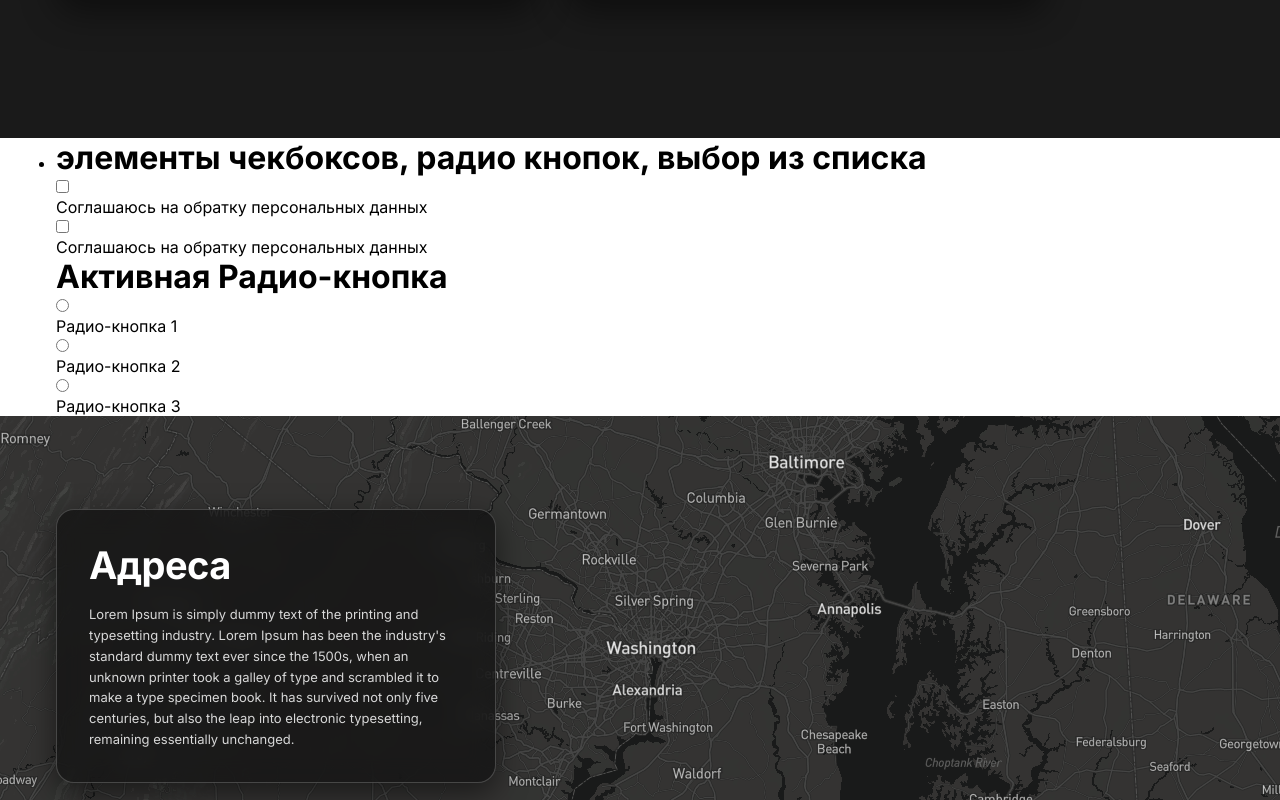
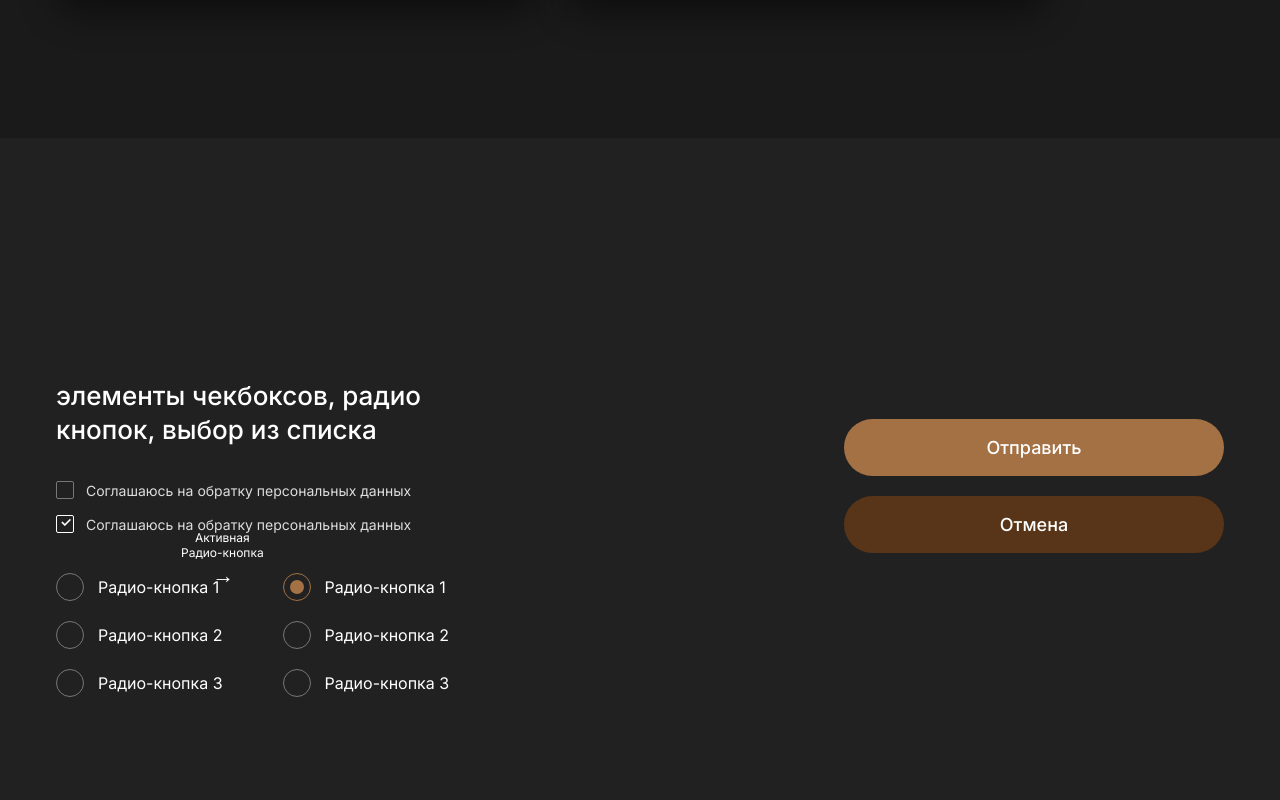
Before and after one commit to dilshodmahmaraimov22-ux/Shoes, a React (Vite) app: page / in a window 1280 px wide. Shown: the part 1560-2360 px from the top of the page. Built offline with nearby package versions, Linux system fonts and the light colour scheme.

Commit message:
style berdim

```diff
--- a/src/Components/Input/Input.css
+++ b/src/Components/Input/Input.css
@@ -0,0 +1,278 @@
+@import url('https://fonts.googleapis.com/css2?family=Inter:wght@400;500;600&display=swap');
+
+* {
+  box-sizing: border-box;
+  margin: 0;
+  padding: 0;
+  font-family: 'Inter', sans-serif;
+}
+
+/* Fon va asosiy konteyner */
+.input {
+  min-height: 100vh;
+  background-color: #212121;
+  color: #ffffff;
+  padding: 80px 40px;
+  display: flex;
+  align-items: center;
+  justify-content: center;
+}
+
+.container {
+  width: 100%;
+  max-width: 1200px;
+  margin: 0 auto;
+}
+
+/* Asosiy ul va li layout */
+.input__list {
+  list-style: none;
+  display: flex;
+  justify-content: space-between;
+  align-items: flex-start;
+  gap: 60px;
+  flex-wrap: wrap;
+}
+
+.input__item {
+  flex: 1;
+  min-width: 320px;
+}
+
+.input__item--buttons {
+  max-width: 380px;
+  display: flex;
+  flex-direction: column;
+  gap: 20px;
+  padding-top: 40px;
+}
+
+/* Sarlavha */
+.input__title {
+  font-size: 26px;
+  font-weight: 500;
+  color: #ffffff;
+  margin-bottom: 35px;
+  max-width: 420px;
+  line-height: 1.3;
+}
+
+/* Checkbox stili */
+.input__checkbox-group {
+  display: flex;
+  flex-direction: column;
+  gap: 16px;
+  margin-bottom: 40px;
+}
+
+.input__flex {
+  display: flex;
+  align-items: center;
+  gap: 12px;
+  cursor: pointer;
+}
+
+.input__inp {
+  appearance: none;
+  -webkit-appearance: none;
+  width: 18px;
+  height: 18px;
+  border: 1px solid #777777;
+  border-radius: 2px;
+  background-color: transparent;
+  cursor: pointer;
+  position: relative;
+  flex-shrink: 0;
+  transition: all 0.2s ease;
+}
+
+.input__inp:checked {
+  border-color: #ffffff;
+  background-color: transparent;
+}
+
+.input__inp:checked::after {
+  content: '✓';
+  position: absolute;
+  color: #ffffff;
+  font-size: 13px;
+  top: -2px;
+  left: 3px;
+  font-weight: bold;
+}
+
+.input__text {
+  font-size: 14px;
+  color: #dddddd;
+  user-select: none;
+}
+
+/* Radio Sektsiyasi va Strelka (Pointer) */
+.input__radio-section {
+  position: relative;
+  margin-top: 20px;
+}
+
+.input__pointer {
+  position: absolute;
+  top: -42px;
+  left: 125px;
+  display: flex;
+  flex-direction: column;
+  align-items: center;
+  z-index: 2;
+}
+
+.input__title2 {
+  font-size: 12px;
+  color: #ffffff;
+  text-align: center;
+  line-height: 1.2;
+  margin-bottom: 4px;
+}
+
+.input__arrow {
+  color: #ffffff;
+  font-size: 22px;
+  line-height: 1;
+  font-weight: 300;
+  letter-spacing: -2px;
+}
+
+/* Radio-knopkalar Flex konteyneri */
+.input__radio-flex {
+  display: flex;
+  gap: 60px;
+  align-items: flex-start;
+}
+
+.input__radio-col {
+  display: flex;
+  flex-direction: column;
+  gap: 20px;
+}
+
+.input__flex2 {
+  display: flex;
+  align-items: center;
+  gap: 14px;
+  cursor: pointer;
+}
+
+/* Custom Radio Button Stili */
+.input__radio {
+  appearance: none;
+  -webkit-appearance: none;
+  width: 28px;
+  height: 28px;
+  border: 1px solid #777777;
+  border-radius: 50%;
+  background-color: transparent;
+  cursor: pointer;
+  position: relative;
+  flex-shrink: 0;
+  transition: all 0.2s ease;
+}
+
+.input__radio:checked {
+  border-color: #a47144;
+}
+
+.input__radio:checked::after {
+  content: '';
+  position: absolute;
+  top: 50%;
+  left: 50%;
+  transform: translate(-50%, -50%);
+  width: 14px;
+  height: 14px;
+  background-color: #a47144;
+  border-radius: 50%;
+}
+
+.input__text2 {
+  font-size: 16px;
+  color: #ffffff;
+  user-select: none;
+}
+
+/* Tugmalar Stili (Buttons) */
+.input__btn {
+  width: 100%;
+  padding: 18px 30px;
+  background-color: #a47144; /* Bronza/Oltinsimon jigarang */
+  color: #ffffff;
+  border: none;
+  border-radius: 40px;
+  font-size: 18px;
+  font-weight: 500;
+  cursor: pointer;
+  transition: background-color 0.3s ease, transform 0.1s ease;
+}
+
+.input__btn:hover {
+  background-color: #8e6038;
+}
+
+.input__btn2 {
+  width: 100%;
+  padding: 18px 30px;
+  background-color: #583519; /* To'q jigarang */
+  color: #ffffff;
+  border: none;
+  border-radius: 40px;
+  font-size: 18px;
+  font-weight: 500;
+  cursor: pointer;
+  transition: background-color 0.3s ease, transform 0.1s ease;
+}
+
+.input__btn2:hover {
+  background-color: #452913;
+}
+
+.input__btn:active,
+.input__btn2:active {
+  transform: scale(0.98);
+}
+
+/* ==========================================
+   RESPONSIVE (Mobil va Planshetlar uchun)
+   ========================================== */
+@media (max-width: 992px) {
+  .input__list {
+    flex-direction: column;
+    gap: 40px;
+  }
+
+  .input__item--buttons {
+    max-width: 100%;
+    width: 100%;
+    padding-top: 0;
+  }
+}
+
+@media (max-width: 576px) {
+  .input {
+    padding: 40px 16px;
+  }
+
+  .input__title {
+    font-size: 20px;
+  }
+
+  .input__radio-flex {
+    gap: 30px;
+  }
+
+  .input__pointer {
+    left: 80px;
+    top: -45px;
+  }
+
+  .input__btn,
+  .input__btn2 {
+    padding: 15px 20px;
+    font-size: 16px;
+  }
+}
--- a/src/Components/Input/Input.jsx
+++ b/src/Components/Input/Input.jsx
@@ -1,36 +1,82 @@
 import React from 'react'
+import './Input.css'
 
 const Input = () => {
   return (
-    <>
     <div className="input">
       <div className="container">
         <div className="input__container">
-                <ul className='input__list'>
-                    <li className='input__item'>
-                        <h1 className='input__title'>элементы чекбоксов, радио кнопок, выбор из списка</h1>
-                        <div className='input__flex'>
-                            <input className='input__inp' type="checkbox"/> <p className='input__text'>Соглашаюсь на обратку персональных данных</p>
+          <ul className="input__list">
+            <li className="input__item">
+              <h1 className="input__title">
+                элементы чекбоксов, радио кнопок, выбор из списка
+              </h1>
+
+              {/* Checkboxlar bloki */}
+              <div className="input__checkbox-group">
+                <label className="input__flex">
+                  <input className="input__inp" type="checkbox" />
+                  <p className="input__text">Соглашаюсь на обратку персональных данных</p>
+                </label>
+                <label className="input__flex">
+                  <input className="input__inp" type="checkbox" defaultChecked />
+                  <p className="input__text">Соглашаюсь на обратку персональных данных</p>
+                </label>
               </div>
-                        <div className='input__flex'>
-                            <input className='input__inp' type="checkbox"/> <p className='input__text'>Соглашаюсь на обратку персональных данных</p>
+
+              {/* Radio-knopkalar va strelka bloki */}
+              <div className="input__radio-section">
+                {/* Aktiv holat ko'rsatkichi (Strelka) */}
+                <div className="input__pointer">
+                  <span className="input__title2">Активная<br />Радио-кнопка</span>
+                  <div className="input__arrow">→</div>
                 </div>
-                        <h1 className='input__title2'>Активная Радио-кнопка</h1>
-                        <div className='input__flex2'>
-                            <input className='input__radio' type="radio" /> <p className='input__text2'>Радио-кнопка 1</p>
+
+                <div className="input__radio-flex">
+                  {/* Chap ustun (Unchecked) */}
+                  <div className="input__radio-col">
+                    <label className="input__flex2">
+                      <input className="input__radio" type="radio" name="group1" />
+                      <p className="input__text2">Радио-кнопка 1</p>
+                    </label>
+                    <label className="input__flex2">
+                      <input className="input__radio" type="radio" name="group1" />
+                      <p className="input__text2">Радио-кнопка 2</p>
+                    </label>
+                    <label className="input__flex2">
+                      <input className="input__radio" type="radio" name="group1" />
+                      <p className="input__text2">Радио-кнопка 3</p>
+                    </label>
                   </div>
-                        <div className='input__flex2'>
-                            <input className='input__radio' type="radio" /> <p className='input__text2'>Радио-кнопка 2</p>
+
+                  {/* O'ng ustun (1-si active) */}
+                  <div className="input__radio-col">
+                    <label className="input__flex2">
+                      <input className="input__radio" type="radio" name="group2" defaultChecked />
+                      <p className="input__text2">Радио-кнопка 1</p>
+                    </label>
+                    <label className="input__flex2">
+                      <input className="input__radio" type="radio" name="group2" />
+                      <p className="input__text2">Радио-кнопка 2</p>
+                    </label>
+                    <label className="input__flex2">
+                      <input className="input__radio" type="radio" name="group2" />
+                      <p className="input__text2">Радио-кнопка 3</p>
+                    </label>
                   </div>
-                        <div className='input__flex2'>
-                            <input className='input__radio' type="radio" /> <p className='input__text2'>Радио-кнопка 3</p>
                 </div>
+              </div>
+            </li>
+
+            {/* O'ng tarafdagi tugmalar bloki */}
+            <li className="input__item input__item--buttons">
+              <button className="input__btn">Отправить</button>
+              <button className="input__btn2">Отмена</button>
             </li>
           </ul>
         </div>
       </div>
     </div>
-    </>
   )
 }
 
```
Lines whose indentation alone changed are shown as unchanged.
